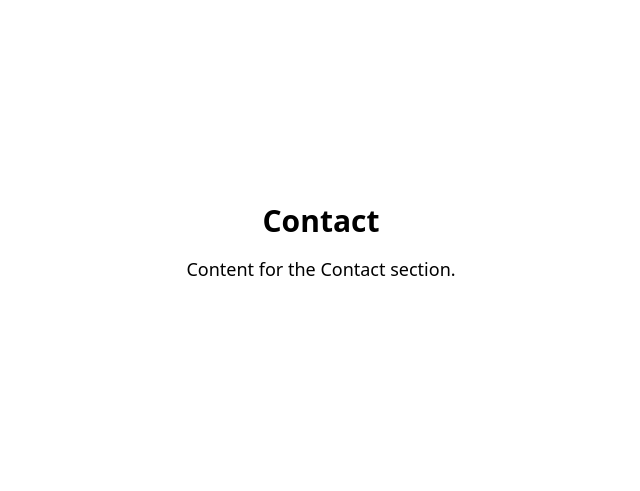
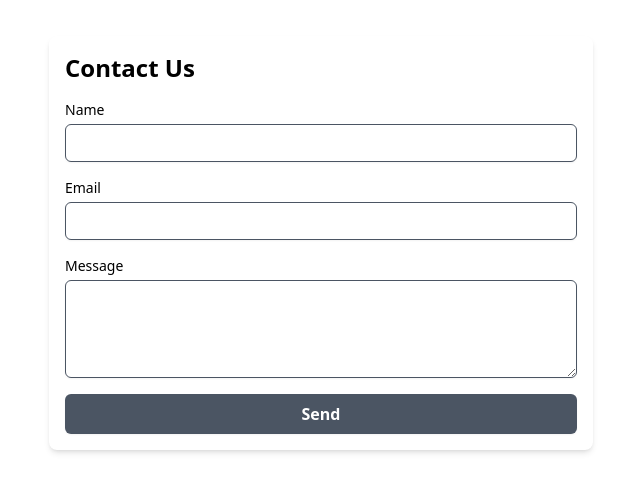
Before and after one commit to LunnS2/Portfolio-Website, a React (Vite) app: page / in a window 1280 px wide. Shown: the part 3357-3848 px from the top of the page, without its empty margins (319-959 px from the left). Built offline with nearby package versions, Linux system fonts and the light colour scheme.

Commit message:
Start Contact Form Using Emailjs, Add .env File

```diff
--- a/package.json
+++ b/package.json
@@ -13,6 +13,7 @@
     "@emotion/react": "^11.13.0",
     "@emotion/styled": "^11.13.0",
     "@mui/icons-material": "^5.16.6",
+    "emailjs-com": "^3.2.0",
     "react": "^18.3.1",
     "react-dom": "^18.3.1",
     "react-scroll": "^1.9.0"
--- a/src/components/contact.jsx
+++ b/src/components/contact.jsx
@@ -1,14 +1,103 @@
-import React from "react";
+import React, {useState} from "react";
+import emailjs from "emailjs-com";
 
-function Contact() {
+function ContactForm() {
+
+  const [formState, setFormState] = useState({
+    name: "",
+    email: "",
+    message: "",
+    status: "",
+  });
+
+  function handleChange(e) {
+    const { name, value } = e.target;
+    setFormState(prevState => ({
+      ...prevState,
+      [name]: value
+    }));
+  };
+
+  function handleSubmit(e) {
+    e.preventDefault();
+
+    emailjs.send(
+      import.meta.env.VITE-EMAILJS_SERVICE_ID,
+      import.meta.env.VITE_EMAILJS_TEMPLATE_ID,
+      {
+        name: formState.name,
+        email: formState.email,
+        message: formState.message
+      },
+      import.meta.env.VITE_EMAILJS_USER_ID
+    )
+    .then((response) => {
+      setFormState(prevState => ({
+        ...prevState,
+        status: "Message sent successfully!",
+        email: "",
+        message: ""
+      }));
+    }, (err) => {
+      setFormState(prevState => ({
+        ...prevState,
+        status: "Failed to send message."
+      }));
+    });
+  };
+
   return (
     <section id="contact" className="min-h-screen flex items-center justify-center p-24">
-      <div className="text-center">
-        <h2 className="text-3xl font-bold mb-4">Contact</h2>
-        <p className="text-lg">Content for the Contact section.</p>
-      </div>
+      <div className="mx-auto p-4 bg-white shadow-md rounded-lg w-1/2">
+      <h2 className="text-2xl font-bold mb-4">Contact Us</h2>
+      <form onSubmit={handleSubmit}>
+        <div className="mb-4">
+          <label htmlFor="name" className="block text-sm font-medium text-black">Name</label>
+          <input
+            type="text"
+            id="name"
+            name="name"
+            value={formState.subject}
+            onChange={handleChange}
+            className="mt-1 block w-full px-3 py-2 border border-gray-600 rounded-md shadow-sm focus:outline-none focus:ring-indigo-500 focus:border-indigo-500 sm:text-sm"
+            required
+          />
+        </div>
+        <div className="mb-4">
+          <label htmlFor="email" className="block text-sm font-medium text-black">Email</label>
+          <input
+            type="email"
+            id="email"
+            name="email"
+            value={formState.email}
+            onChange={handleChange}
+            className="mt-1 block w-full px-3 py-2 border border-gray-600 rounded-md shadow-sm focus:outline-none focus:ring-indigo-500 focus:border-indigo-500 sm:text-sm"
+            required
+          />
+        </div>
+        <div className="mb-4">
+          <label htmlFor="message" className="block text-sm font-medium text-black">Message</label>
+          <textarea
+            id="message"
+            name="message"
+            value={formState.message}
+            onChange={handleChange}
+            rows="4"
+            className="mt-1 block w-full px-3 py-2 border border-gray-600 rounded-md shadow-sm focus:outline-none focus:ring-indigo-500 focus:border-indigo-500 sm:text-sm"
+            required
+          />
+        </div>
+        <button
+          type="submit"
+          className="w-full px-4 py-2 bg-gray-600 text-white font-semibold rounded-md shadow-sm hover:bg-gray-800 focus:outline-none focus:ring-2 focus:ring-offset-2 focus:ring-indigo-500"
+        >
+          Send
+        </button>
+      </form>
+      {formState.status && <p className="mt-4 text-sm text-black">{formState.status}</p>}
+    </div>
     </section>
   );
-}
+};
 
-export default Contact;
+export default ContactForm;
--- a/src/components/content.jsx
+++ b/src/components/content.jsx
@@ -2,10 +2,10 @@ import React from "react";
 import About from "./about";
 import Experience from "./experience";
 import Work from "./work";
-import Contact from "./contact";
 import Hero from "./hero";
 import Social from "./socials";
 import ThemeToggle from "./theme-toggle";
+import ContactForm from "./contact";
 
 function Content() {
     return (
@@ -14,7 +14,7 @@ function Content() {
             <About />
             <Experience />
             <Work />
-            <Contact />
+            <ContactForm />
             <Social />
             <ThemeToggle />
         </main>
```
Also changed, not shown: 1 other file (tests, documents, lock files or other folders).
